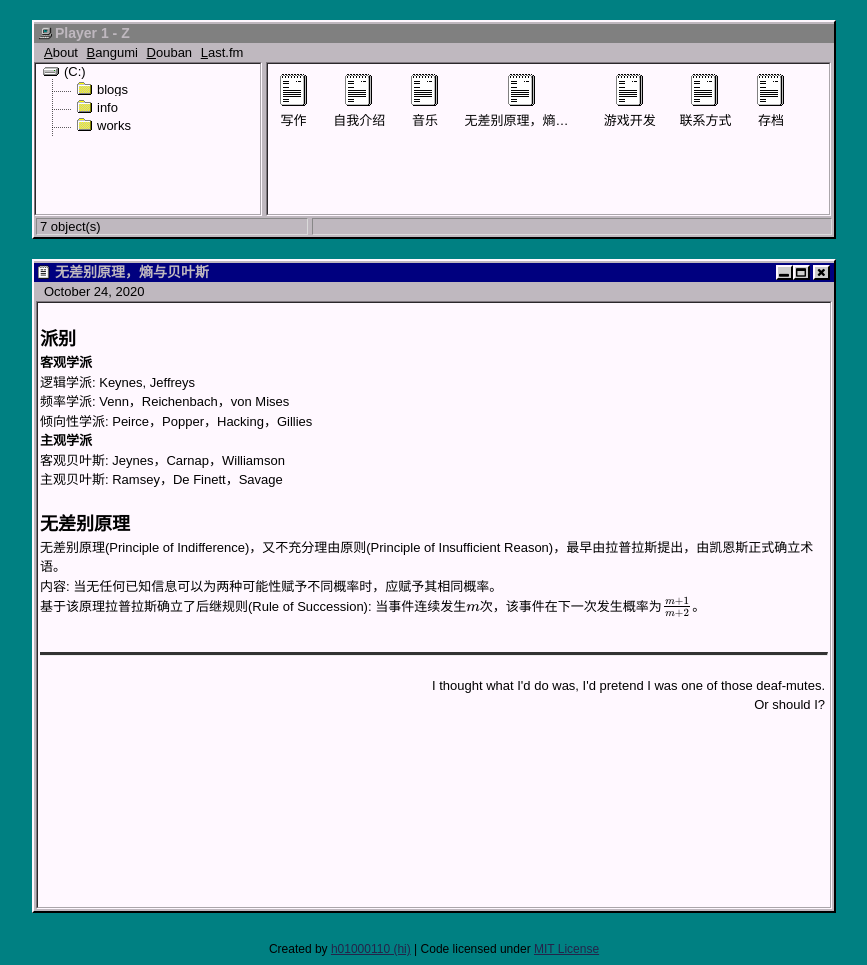
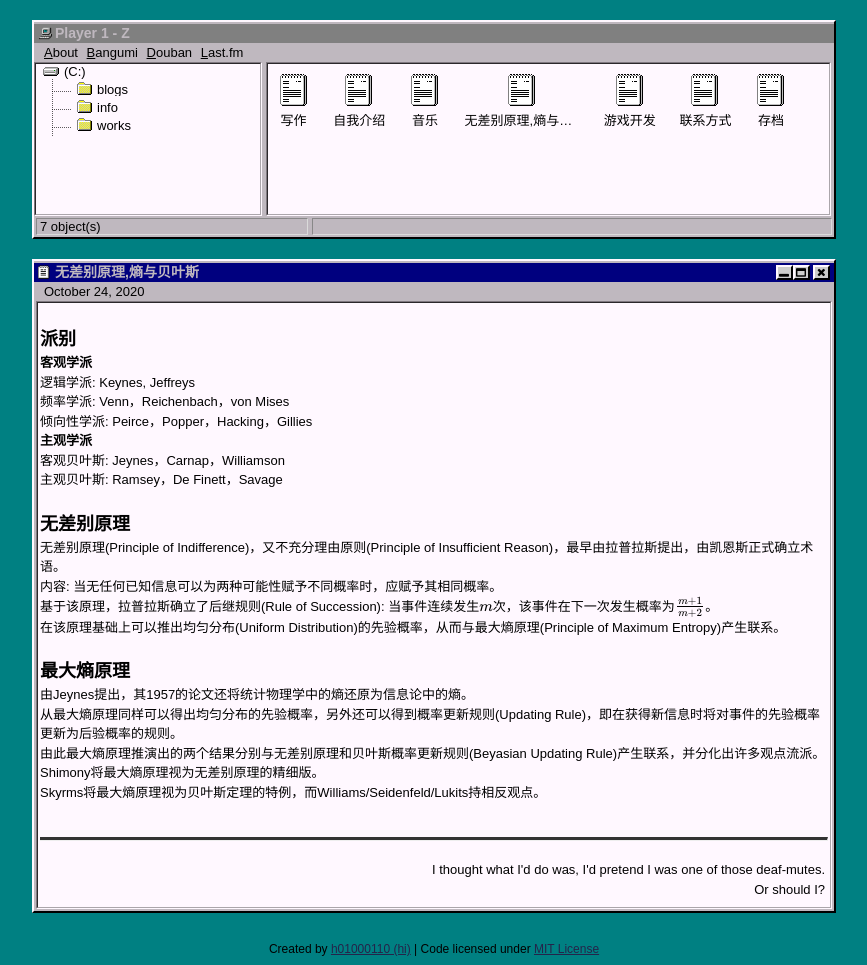
Before and after one commit to player1-Z/player1-Z.github.io, a Jekyll site: the page built from _posts/2020-10-24-IndifferenceEntropyBayes.md, in a window 1280 px wide. Shown: the whole page, without its empty margins (206-1073 px from the left). Built offline with Jekyll 4.4.1, drawn with Linux system fonts in a browser that asks for light colours; formulas are drawn with MathJax 3.

Commit message:
Update 2020-10-24-IndifferenceEntropyBayes.md

```diff
--- a/_posts/2020-10-24-IndifferenceEntropyBayes.md
+++ b/_posts/2020-10-24-IndifferenceEntropyBayes.md
@@ -1,6 +1,6 @@
 ---
 layout: default
-title: "无差别原理，熵与贝叶斯"
+title: "无差别原理,熵与贝叶斯"
 tags: blogs
 ---
 <head>
@@ -27,4 +27,12 @@ tags: blogs
 ## 无差别原理
 无差别原理(Principle of Indifference)，又不充分理由原则(Principle of Insufficient Reason)，最早由拉普拉斯提出，由凯恩斯正式确立术语。
 内容: 当无任何已知信息可以为两种可能性赋予不同概率时，应赋予其相同概率。
-基于该原理拉普拉斯确立了后继规则(Rule of Succession): 当事件连续发生$m$次，该事件在下一次发生概率为$\frac{m+1}{m+2}$。
+基于该原理，拉普拉斯确立了后继规则(Rule of Succession): 当事件连续发生$m$次，该事件在下一次发生概率为$\frac{m+1}{m+2}$。
+在该原理基础上可以推出均匀分布(Uniform Distribution)的先验概率，从而与最大熵原理(Principle of Maximum Entropy)产生联系。
+
+## 最大熵原理
+由Jeynes提出，其1957的论文还将统计物理学中的熵还原为信息论中的熵。
+从最大熵原理同样可以得出均匀分布的先验概率，另外还可以得到概率更新规则(Updating Rule)，即在获得新信息时将对事件的先验概率更新为后验概率的规则。
+由此最大熵原理推演出的两个结果分别与无差别原理和贝叶斯概率更新规则(Beyasian Updating Rule)产生联系，并分化出许多观点流派。
+Shimony将最大熵原理视为无差别原理的精细版。
+Skyrms将最大熵原理视为贝叶斯定理的特例，而Williams/Seidenfeld/Lukits持相反观点。
```
